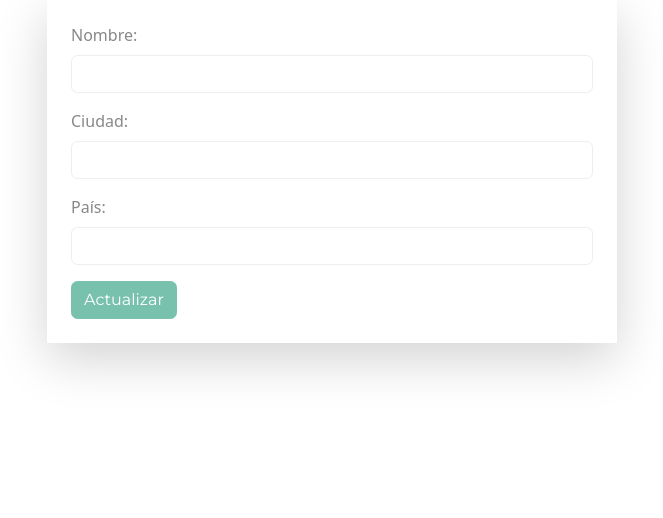
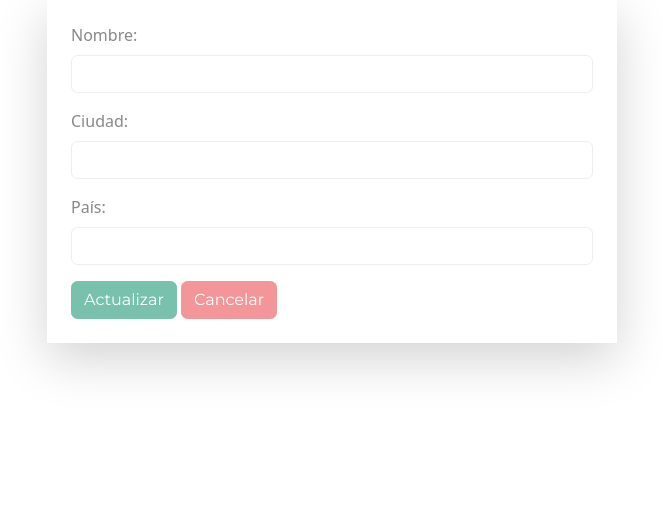
Before and after one commit to FelipeGonzalezValderrama/practica_final_orm_django, a Django app: template templates/laboratorio/actualizar_laboratorio.html in a window 1280 px wide. Shown: the part 285-803 px from the top of the page, without its empty margins (308-971 px from the left). Run offline with Django 4.2, Linux system fonts and the light colour scheme; the template is opened without the code that fills it, so the values that code supplies are empty; some libraries are stand-ins or nearby versions.

Commit message:
btn cancel actualizar

```diff
--- a/templates/laboratorio/actualizar_laboratorio.html
+++ b/templates/laboratorio/actualizar_laboratorio.html
@@ -22,6 +22,7 @@
                     <input type="text" class="form-control" id="pais" name="pais" value="{{ laboratorio.pais }}">
                 </div>
                 <button type="submit" class="btn btn-primary">Actualizar</button>
+                <a class="btn btn-secondary" href="{% url 'lista_laboratorios'%}">Cancelar</a>
             </form>
         </div>
     </div>
```
